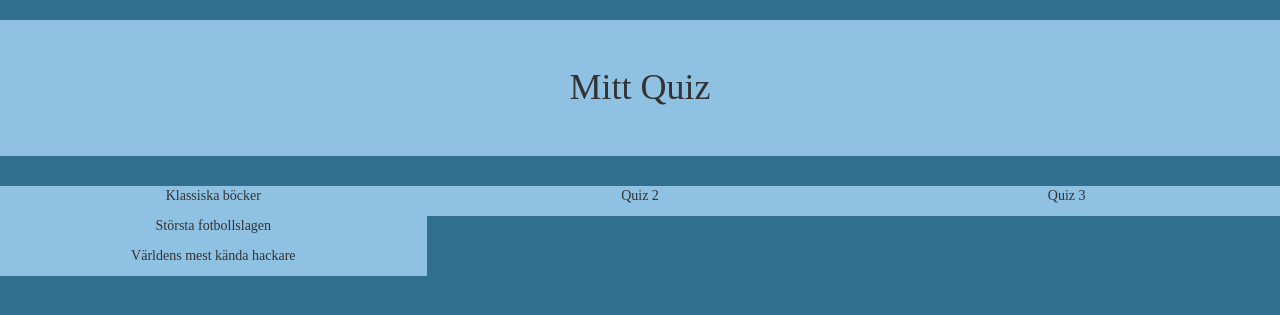
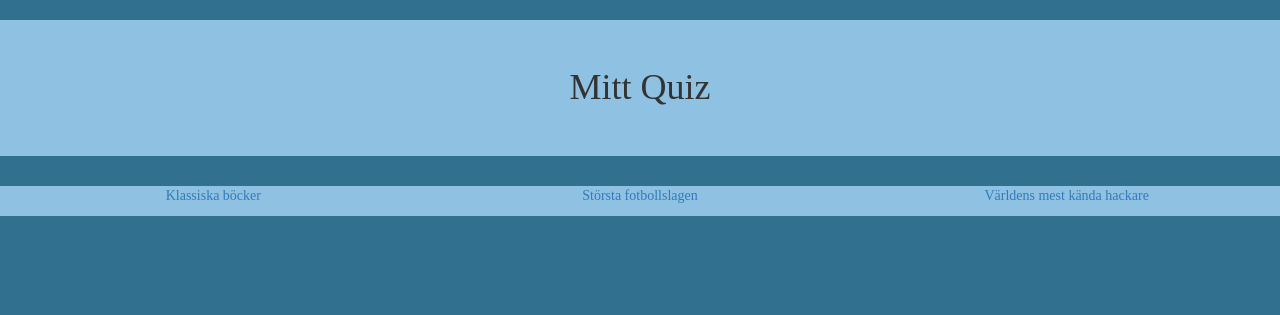
Before and after one commit to gordito/quizprojects, a Django app: page / in a window 1280 px wide. Shown: the top 315 px of the page. Run offline with Django 3.2, Linux system fonts and the light colour scheme; some libraries are stand-ins or nearby versions.

Commit message:
Added name on quiz and link on startpage

```diff
--- a/quiz/templates/startpage.html
+++ b/quiz/templates/startpage.html
@@ -22,40 +22,15 @@
 
 			<div class="row">
 
-				<div class="col-md-4 quiz-box">
-
 					{% for quiz in quizzes %}
-						<p>{{ quiz.name}}
-
-
-						</p>
+						<div class="col-md-4 quiz-box">
+							<p>
+								<a href="{% url 'quiz_page' quiz.quiz_number %}">
+								{{ quiz.name }}
+	    						</a>
+	    					</p>
+						</div>
 					{% endfor %}
-
-				</div>
-				<div class="col-md-4 quiz-box">
-
-					<p>
-
-
-						Quiz 2
-
-					</p>
-
-
-				</div>
-				<div class="col-md-4 quiz-box">
-
-					<p>
-
-						Quiz 3
-
-					</p>
-
-
-				</div>
-
-
-
 
 
 			</div>
```
